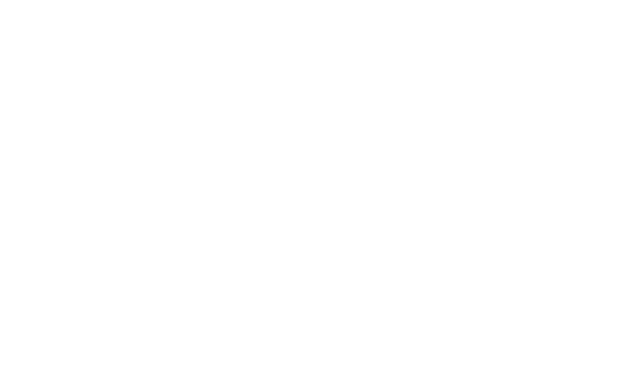
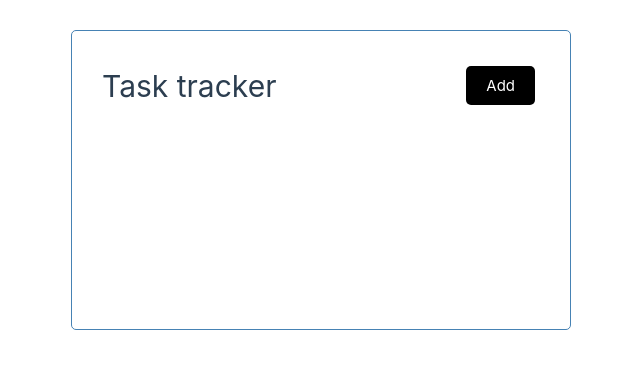
Before and after one commit to emilie-v11/vue-todolist, a Vue app: page / in a window 1280 px wide. Shown: the top 368 px of the page, without its empty margins (319-959 px from the left). Built offline with nearby package versions, Linux system fonts and the light colour scheme.

Commit message:
Add Header & div wrapper

```diff
--- a/src/App.vue
+++ b/src/App.vue
@@ -3,12 +3,14 @@
 </script>
 
 <template>
-  <header>
-  </header>
+  <div class="container">
+    <header class="header">
+      <h1>Task tracker</h1>
+      <button class="btn">Add</button>
+    </header>
 
-  <main>
-  </main>
+    <main></main>
+  </div>
 </template>
 
-<style scoped>
-</style>
+<style scoped></style>
```
